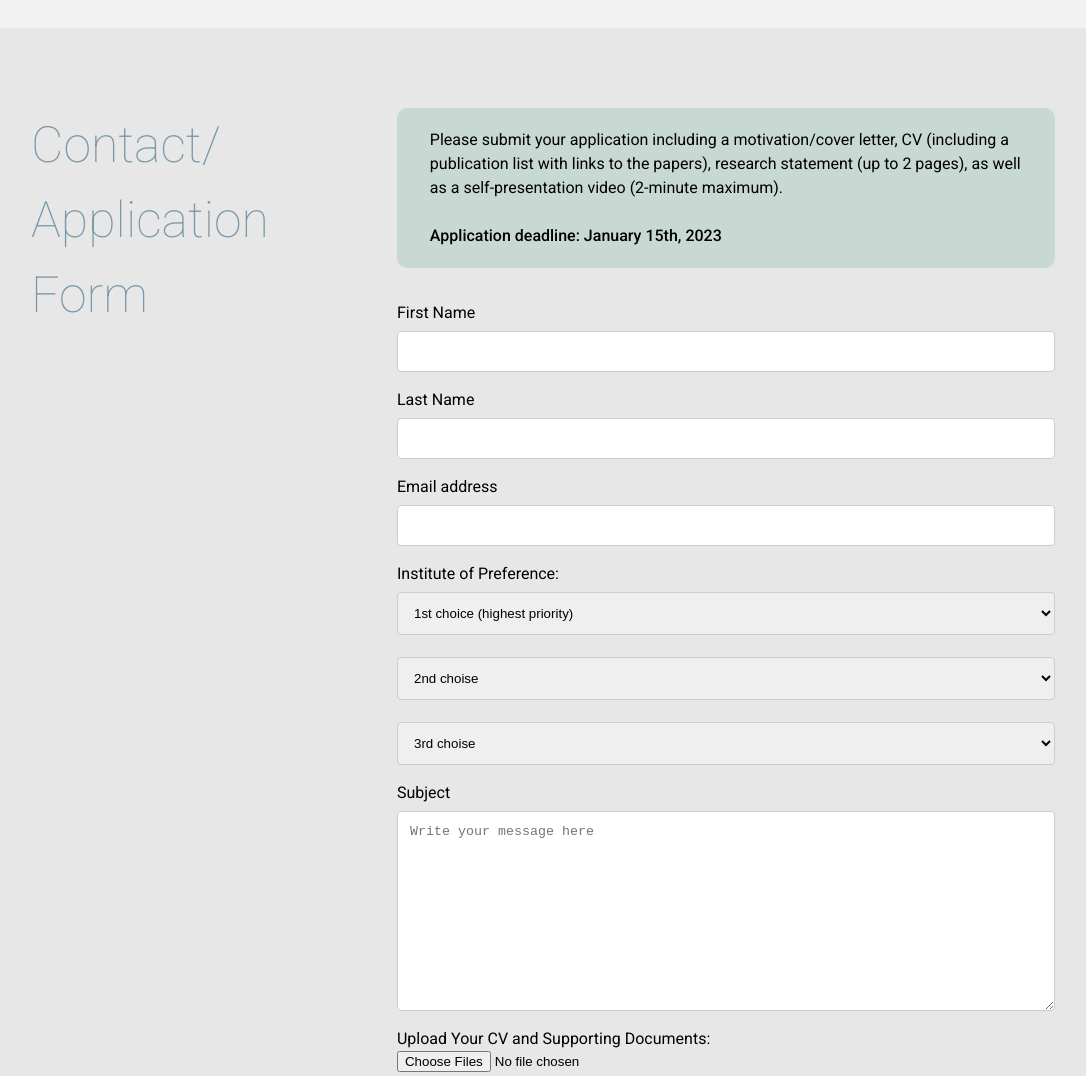
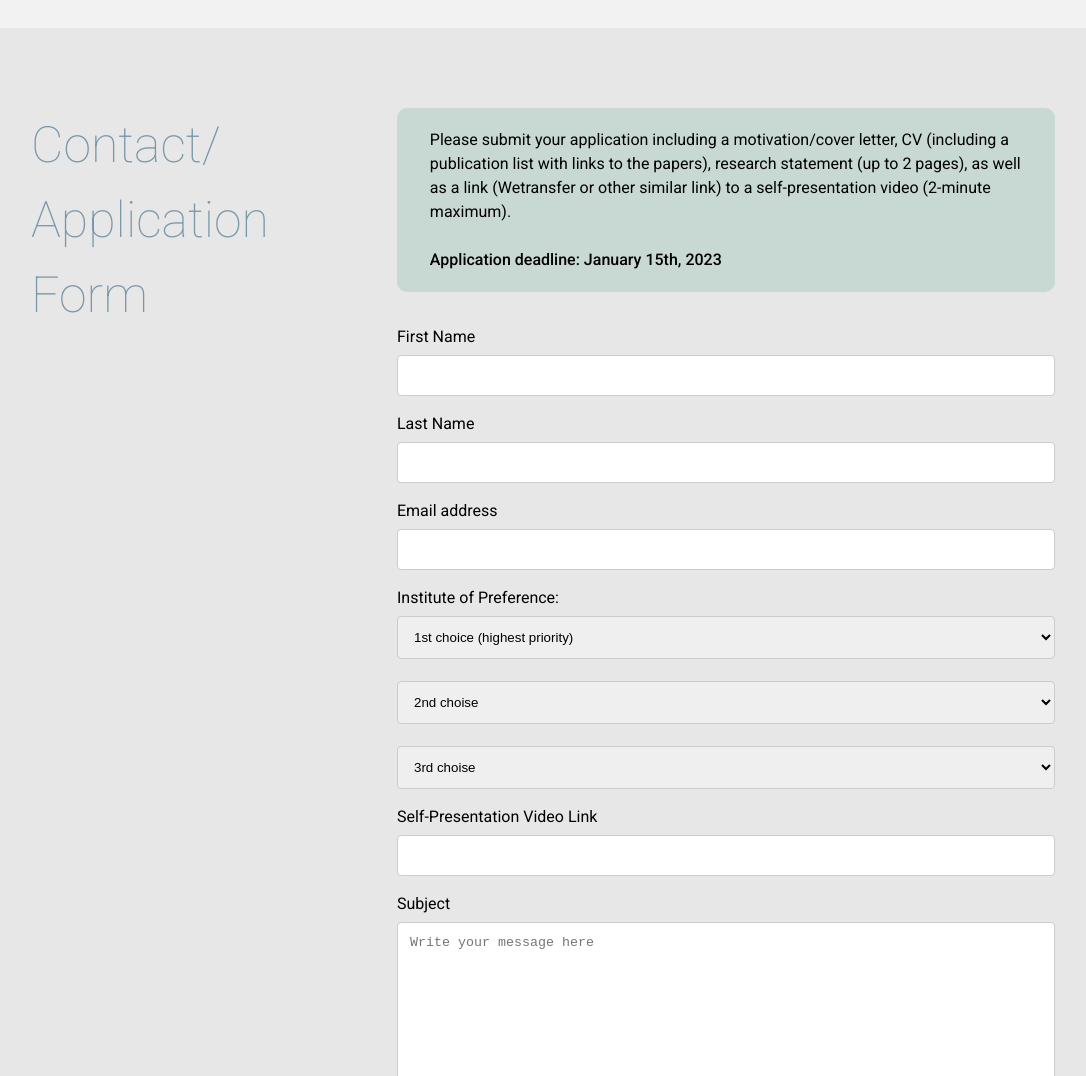
Before and after one commit to stelios-michelakakis/Raicam, a website: page index.html in a window 1280 px wide. Shown: the part 5920-6996 px from the top of the page, without its empty margins (97-1183 px from the left). Drawn offline with nearby package versions, Linux system fonts and the light colour scheme.

Commit message:
Self-Presentation Link

```diff
--- a/index.html
+++ b/index.html
@@ -962,7 +962,7 @@
       <div class="container">
         <div>
           <div class="application_form_div">
-            <p>Please submit your application including a motivation/cover letter, CV (including a publication list with links to the papers), research statement (up to 2 pages), as well as a self-presentation video (2-minute maximum).</p>
+            <p>Please submit your application including a motivation/cover letter, CV (including a publication list with links to the papers), research statement (up to 2 pages), as well as a link (Wetransfer or other similar link) to a self-presentation video (2-minute maximum).</p>
             <br>
             <p style="font-weight:500;" >Application deadline: January 15th, 2023 </p>
           </div>
@@ -1027,6 +1027,9 @@
             <option value="The University of Manchester">The University of Manchester</option>
           </select>
 
+          <label for="link">Self-Presentation Video Link</label>
+          <input type="text" id="link" name="link" placeholder="">
+
           <label for="subject">Subject</label>
           <textarea id="subject" name="subject" placeholder="Write your message here" style="height:200px"></textarea>
 
```
